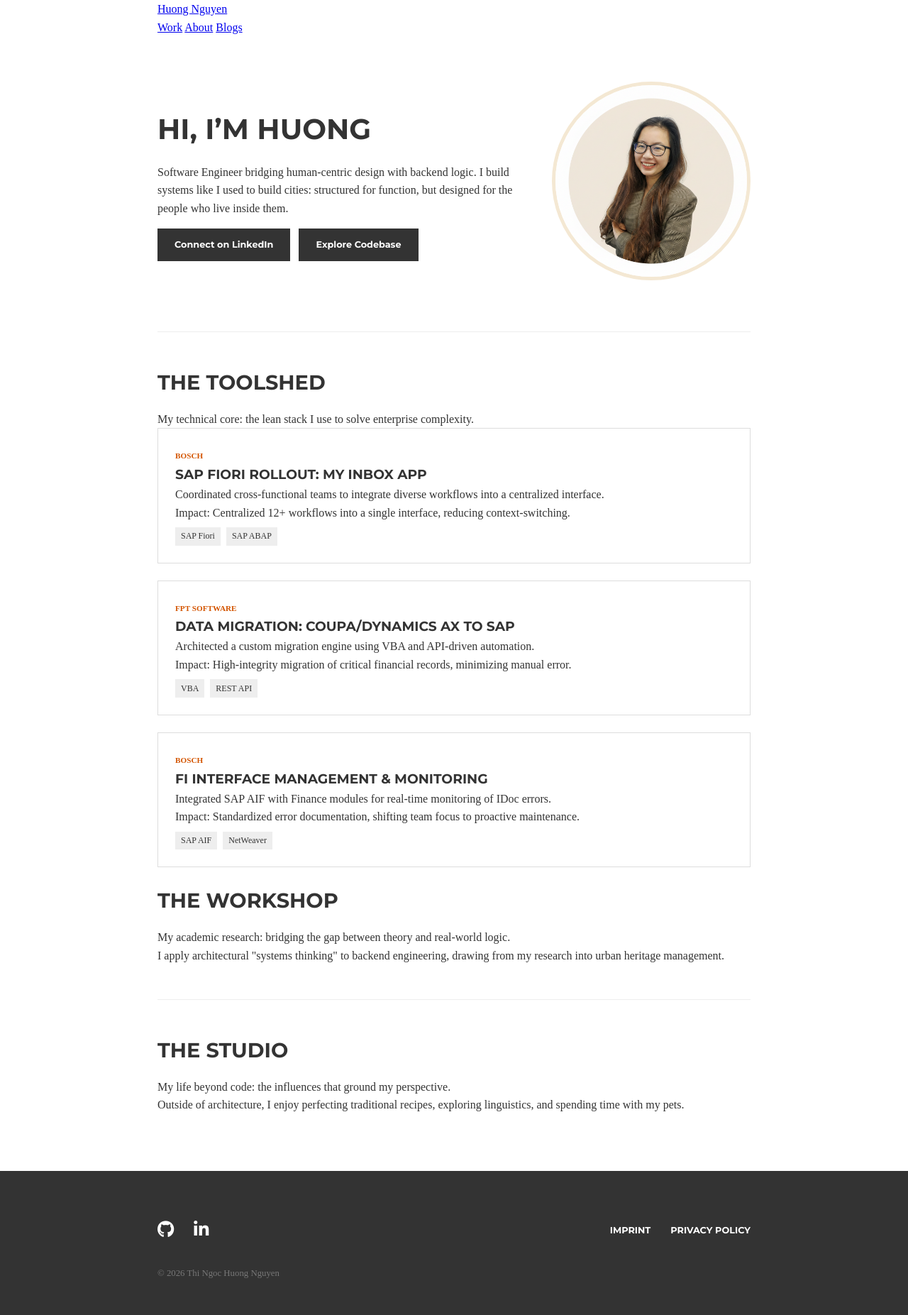
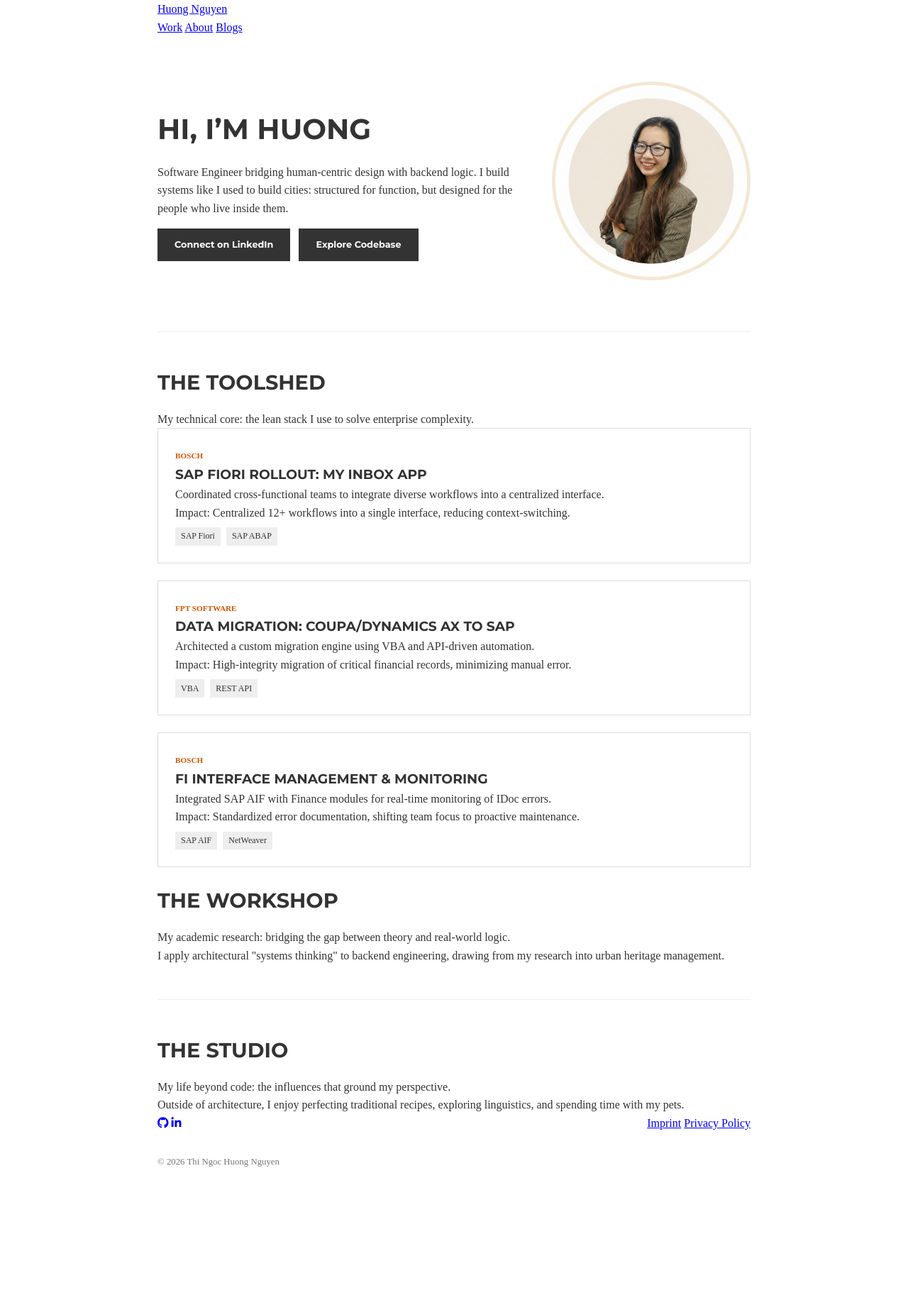
Before and after one commit to huongntn/portfolio-website, a Jekyll site: the page built from index.html, in a window 1280 px wide. Shown: the whole page at 71% size. Built offline with Jekyll 4.4.1, drawn with Linux system fonts in a browser that asks for light colours; some web fonts are replaced; after the commit the page ends 1648 px from its top, so only the background shows below that.

Commit message:
Update footer.html

```diff
--- a/_includes/footer.html
+++ b/_includes/footer.html
@@ -1,24 +1,15 @@
-<style>
-  /* Ensure these variables are defined in your main style.css! */
-  footer { background-color: var(--text-main, #333); color: var(--white, #fff); padding: 4rem 0 3rem 0; margin-top: 5rem; }
-  .social-icons a { color: var(--white, #fff); font-size: 1.5rem; margin-right: 1.5rem; transition: color 0.15s; }
-  .social-icons a:hover { color: var(--brand-orange, #ff9900); }
-  .legal-nav a { color: var(--white, #fff); text-decoration: none; font-family: var(--font-headers, sans-serif); font-size: 0.8rem; text-transform: uppercase; margin-left: 1.5rem; transition: color 0.15s; }
-  .legal-nav a:hover { color: var(--brand-orange, #ff9900); }
-</style>
-
 <footer>
   <div class="container">
     <div style="display:flex; justify-content:space-between; align-items:center;">
       <div class="social-icons">
-        <a href="https://github.com/huongntn" target="_blank" rel="noopener"><i class="fa-brands fa-github"></i></a>
-        <a href="https://www.linkedin.com/in/nguyen-huong" target="_blank" rel="noopener"><i class="fa-brands fa-linkedin-in"></i></a>
+        <a href="https://github.com/huongntn" target="_blank"><i class="fa-brands fa-github"></i></a>
+        <a href="https://www.linkedin.com/in/nguyen-huong" target="_blank"><i class="fa-brands fa-linkedin-in"></i></a>
       </div>
       <nav class="legal-nav">
         <a href="{{ '/impress' | relative_url }}">Imprint</a>
         <a href="{{ '/privacy/' | relative_url }}">Privacy Policy</a>
       </nav>
     </div>
-    <div style="margin-top:2rem; font-size: 0.8rem; color: var(--text-light, #aaa);">&copy; 2026 Thi Ngoc Huong Nguyen</div>
+    <div style="margin-top:2rem; font-size: 0.8rem; color: var(--text-light);">&copy; 2026 Thi Ngoc Huong Nguyen</div>
   </div>
 </footer>
```
